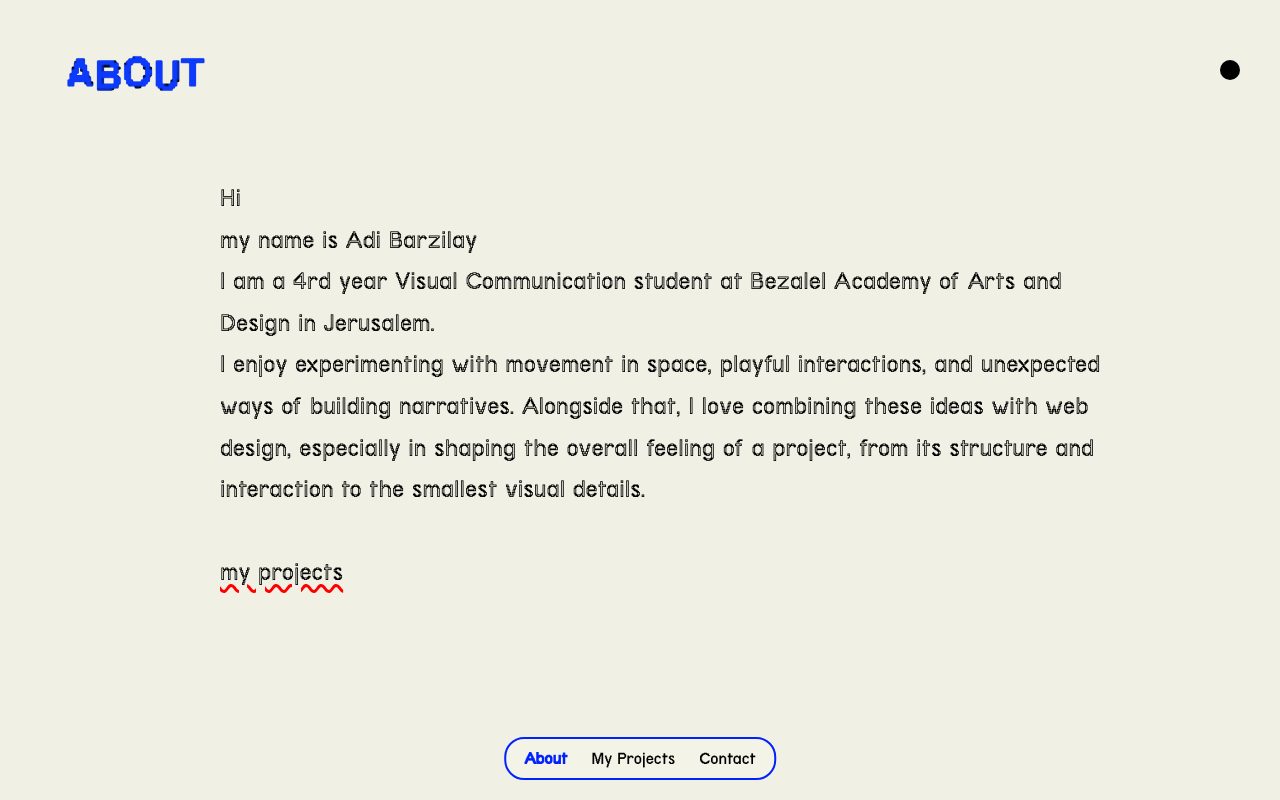
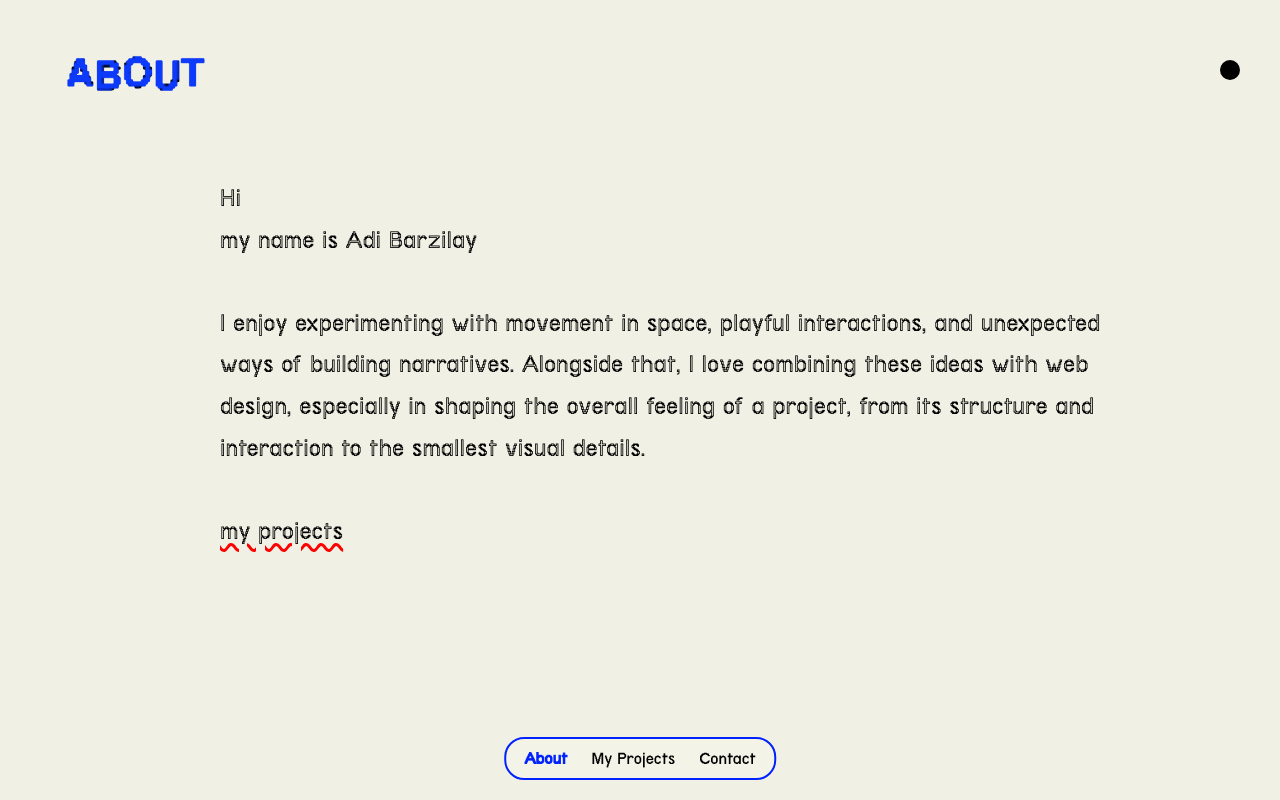
Before and after one commit to adibarzilay125/AdiBarzilayPortfolio, a plain HTML site: page about.html in a window 1280 px wide. Drawn offline with Linux system fonts and the light colour scheme.

Commit message:
Update about.html

```diff
--- a/about.html
+++ b/about.html
@@ -25,7 +25,6 @@
       <br>
        my name is Adi Barzilay
        <br>
-        I am a 4rd year Visual Communication student at Bezalel Academy of Arts and Design in Jerusalem.
 
       <br>
       I enjoy experimenting with movement in space, playful interactions, and unexpected ways of building narratives. Alongside that, I love combining these ideas with web design, especially in shaping the overall feeling of a project, from its structure and interaction to the smallest visual details.
```
